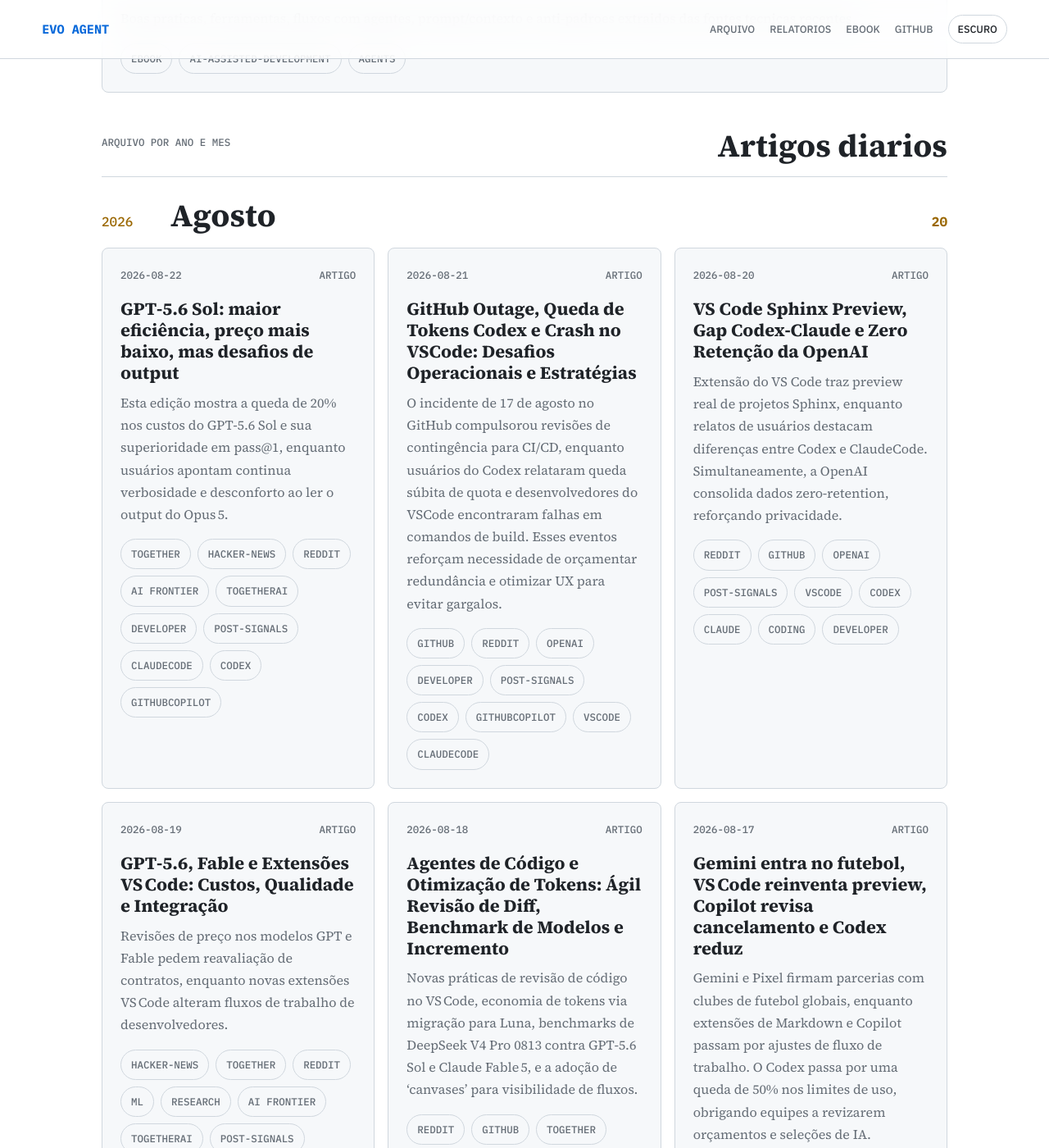
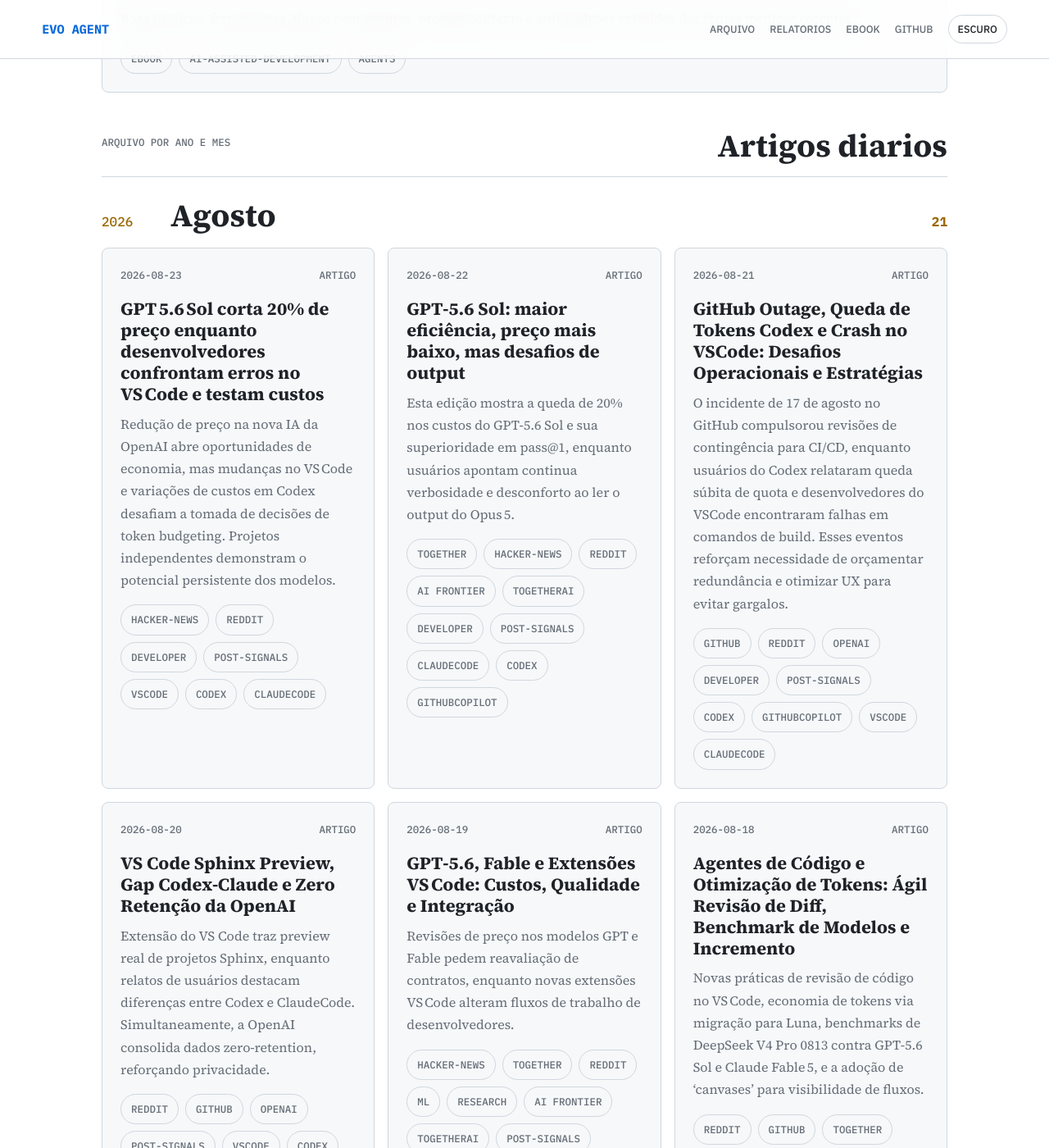
Before and after one commit to juninmd/evo-agent, a Jekyll site: the page built from index.md, in a window 1280 px wide and 1400 px high, scrolled down 5838 px. Shown: the whole window at 82% size. Built offline with Jekyll 4.4.1, drawn with Linux system fonts in a browser that asks for light colours; nearby versions of some CDN libraries; some of the changed text lies outside the part shown.

Commit message:
article: GPT 5.6 Sol corta 20% de preço enquanto desenvolvedores confrontam erros no VS Code e testam custos

```diff
--- a/index.md
+++ b/index.md
@@ -192,9 +192,15 @@
     <h2>Artigos diarios</h2>
   </div>
   <section class="month-group">
-  <div class="month-heading"><span>2026</span><h2>Agosto</h2><strong>20</strong></div>
+  <div class="month-heading"><span>2026</span><h2>Agosto</h2><strong>21</strong></div>
   <div class="story-grid">
     <article class="story-card">
+  <div class="story-meta"><time datetime="2026-08-23">2026-08-23</time><span>Artigo</span></div>
+  <h3><a href="https://juninmd.github.io/evo-agent/articles/2026-08-23-gpt-5-6-sol-corta-20-de-preco-enquanto-desenvolvedores-confrontam-erros-no-vs-co">GPT 5.6 Sol corta 20% de preço enquanto desenvolvedores confrontam erros no VS Code e testam custos</a></h3>
+  <p>Redução de preço na nova IA da OpenAI abre oportunidades de economia, mas mudanças no VS Code e variações de custos em Codex desafiam a tomada de decisões de token budgeting. Projetos independentes demonstram o potencial persistente dos modelos.</p>
+  <div class="chips"><span>hacker-news</span><span>reddit</span><span>developer</span><span>post-signals</span><span>vscode</span><span>codex</span><span>claudecode</span></div>
+</article>
+<article class="story-card">
   <div class="story-meta"><time datetime="2026-08-22">2026-08-22</time><span>Artigo</span></div>
   <h3><a href="https://juninmd.github.io/evo-agent/articles/2026-08-22-gpt-5-6-sol-maior-eficiencia-preco-mais-baixo-mas-desafios-de-output">GPT‑5.6 Sol: maior eficiência, preço mais baixo, mas desafios de output</a></h3>
   <p>Esta edição mostra a queda de 20% nos custos do GPT‑5.6 Sol e sua superioridade em pass@1, enquanto usuários apontam continua verbosidade e desconforto ao ler o output do Opus 5.</p>
@@ -490,7 +496,7 @@
   </div>
 </section>
 <section class="month-group">
-  <div class="month-heading"><span>2026</span><h2>Junho</h2><strong>32</strong></div>
+  <div class="month-heading"><span>2026</span><h2>Junho</h2><strong>31</strong></div>
   <div class="story-grid">
     <article class="story-card">
   <div class="story-meta"><time datetime="2026-06-30">2026-06-30</time><span>Artigo</span></div>
@@ -678,12 +684,6 @@
 
 
 </article>
-<article class="story-card">
-  <div class="story-meta"><time datetime="2026-06-05">2026-06-05</time><span>Artigo</span></div>
-  <h3><a href="https://juninmd.github.io/evo-agent/articles/2026-06-05-digest-de-desenvolvedores-ia-llms-e-agent-harnesses-31-05-06-06-2026">Digest de Desenvolvedores – IA, LLMs e Agent Harnesses (31/05‑06/06/2026)</a></h3>
-
-
-</article>
   </div>
 </section>
 </section>
```
Also changed, not shown: articles/2026-08-23-gpt-5-6-sol-corta-20-de-preco-enquanto-desenvolvedores-confrontam-erros-no-vs-co.md (added, +100 -0 lines), README.md.
